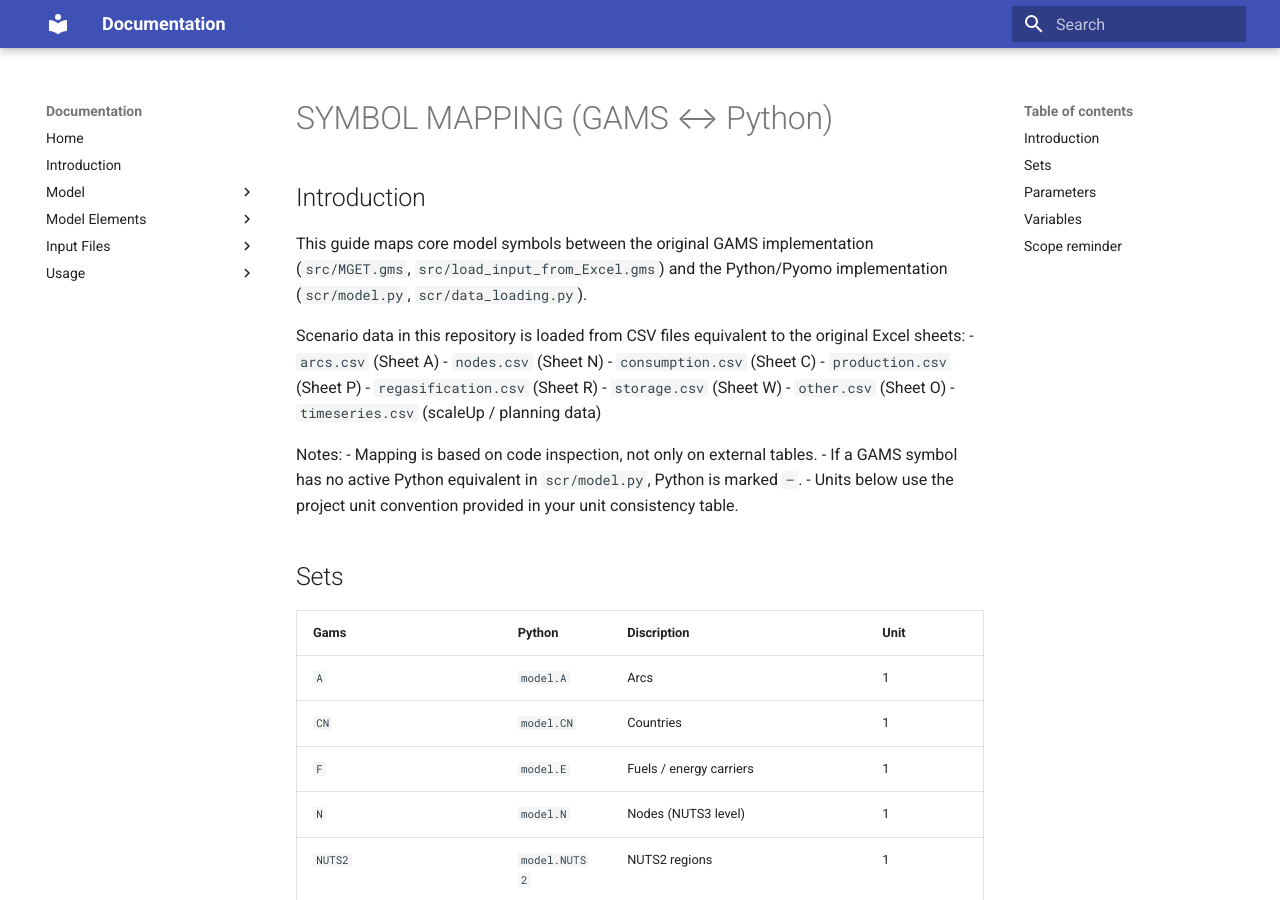
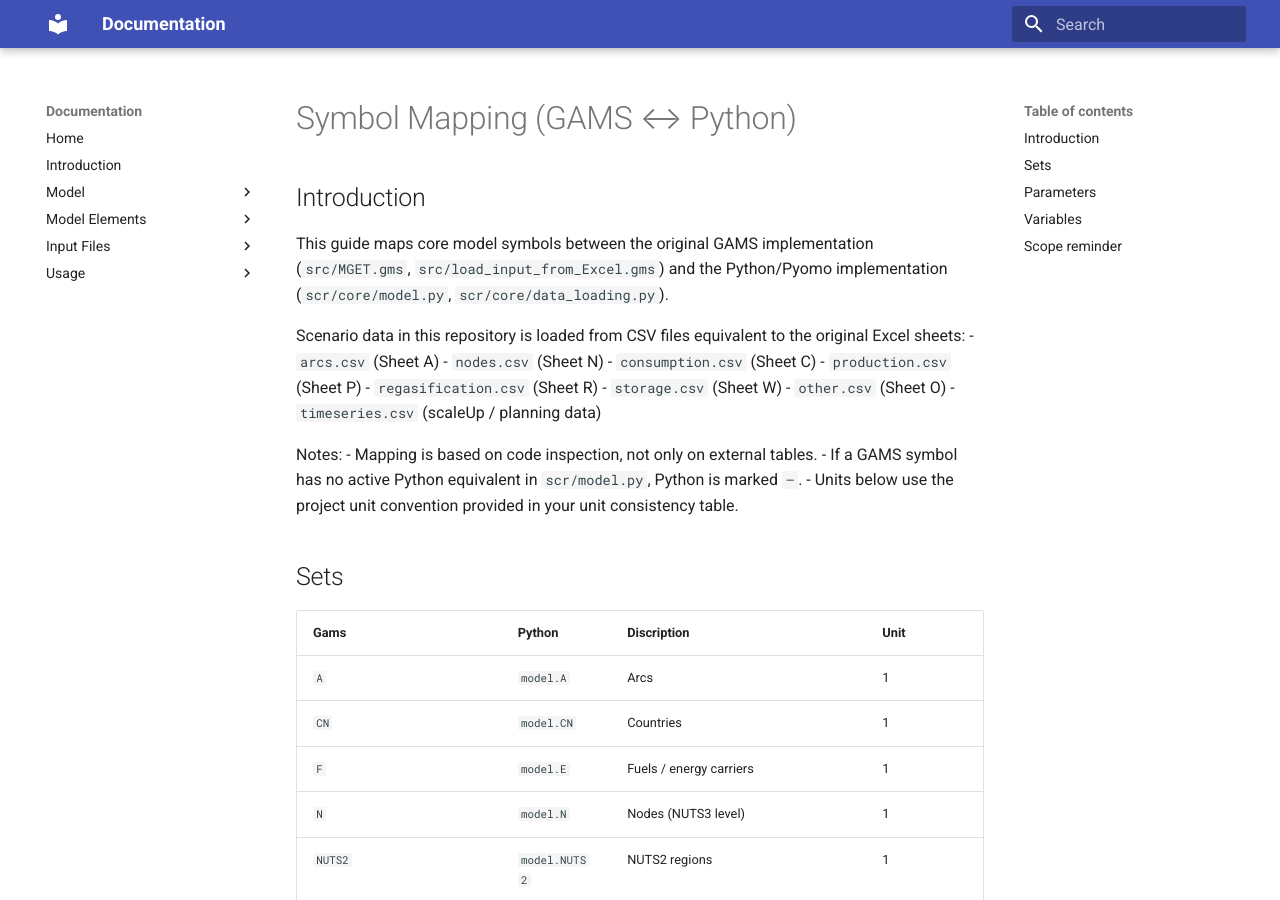
Before and after one commit to ParinazAliasghari/NordHHub, an MkDocs documentation site: the page built from docs/SYMBOL_MAPPING.md, in a window 1280 px wide and 900 px high. Built offline with MkDocs 1.6.1 and Material for MkDocs 9.7.7, drawn with Linux system fonts in a browser that asks for light colours.

Commit message:
Fix heading format and update file paths in SYMBOL_MAPPING
Corrected heading capitalization and updated file paths.

```diff
--- a/docs/SYMBOL_MAPPING.md
+++ b/docs/SYMBOL_MAPPING.md
@@ -1,7 +1,7 @@
-# SYMBOL MAPPING (GAMS ↔ Python)
+# Symbol Mapping (GAMS ↔ Python)
 
 ## Introduction
-This guide maps core model symbols between the original GAMS implementation (`src/MGET.gms`, `src/load_input_from_Excel.gms`) and the Python/Pyomo implementation (`scr/model.py`, `scr/data_loading.py`).
+This guide maps core model symbols between the original GAMS implementation (`src/MGET.gms`, `src/load_input_from_Excel.gms`) and the Python/Pyomo implementation (`scr/core/model.py`, `scr/core/data_loading.py`).
 
 Scenario data in this repository is loaded from CSV files equivalent to the original Excel sheets:
 - `arcs.csv` (Sheet A)
```
